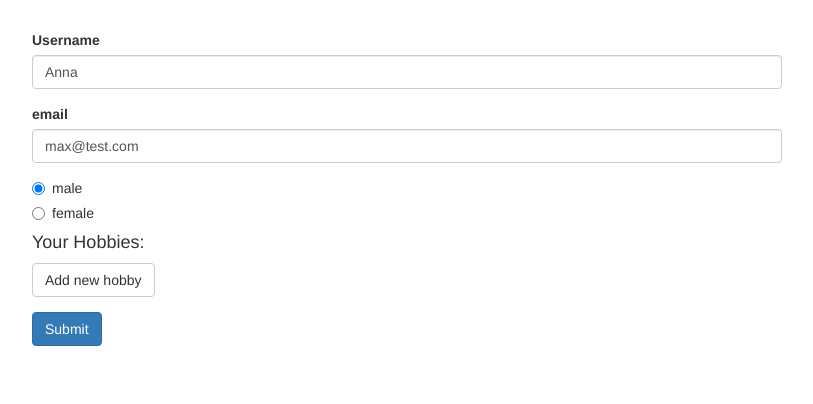
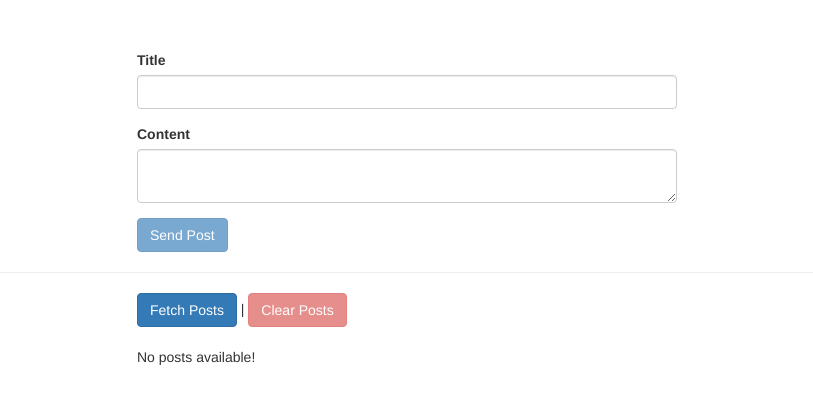
Before and after one commit to nimappl/angular-practice, an Angular app: page / in a window 1280 px wide. Shown: the top 404 px of the page, without its empty margins (233-1046 px from the left). Built offline with nearby package versions, Linux system fonts and the light colour scheme.

Commit message:
Starter Setup

```diff
--- a/src/app/app.component.css
+++ b/src/app/app.component.css
@@ -2,15 +2,6 @@
   margin-top: 30px;
 }
 
-.ng-invalid.ng-touched {
-  border-color: tomato;
+.row {
+  margin: 20px 0;
 }
-
-input.ng-invalid.ng-touched::placeholder {
-  color: lightsalmon;
-}
-
-input.ng-pending {
-  background: url('../assets/spinner-24px.svg') no-repeat right center;
-  background-origin: content-box;
-}
--- a/src/app/app.component.html
+++ b/src/app/app.component.html
@@ -1,64 +1,57 @@
 <div class="container">
   <div class="row">
-    <div class="col-xs-12 col-sm-10 col-md-8 col-sm-offset-1 col-md-offset-2">
-      <form [formGroup]="signupForm" (ngSubmit)="onSubmit()">
-        <div formGroupName="userData">
-          <div class="form-group">
-            <label for="username">Username</label>
-            <input
-              type="text"
-              id="username"
-              formControlName="username"
-              class="form-control">
-            <p
-              *ngIf="!signupForm.get('userData.username').valid && signupForm.get('userData.username').touched"
-              class="help-block"
-              style="color: tomato; font-size: 12px">
-              <span *ngIf="signupForm.get('userData.username').errors['nameIsForbidden']">This name is forbidden</span>
-              <span *ngIf="signupForm.get('userData.username').errors['required']">This field is required</span>
-            </p>
-          </div>
-          <div class="form-group">
-            <label for="email">email</label>
-            <input
-              type="text"
-              id="email"
-              formControlName="email"
-              class="form-control"
-              autocomplete="off">
-            <p
-              *ngIf="!signupForm.get('userData.email').valid && signupForm.get('userData.email').touched"
-              class="help-block"
-              style="color: #ff6347; font-size: 12px">
-              Please enter a valid email
-            </p>
-          </div>
+    <div class="col-xs-12 col-md-6 col-md-offset-3">
+      <form #postForm="ngForm" (ngSubmit)="onCreatePost(postForm.value)">
+        <div class="form-group">
+          <label for="title">Title</label>
+          <input
+            type="text"
+            class="form-control"
+            id="title"
+            required
+            ngModel
+            name="title"
+          />
         </div>
         <div class="form-group">
-          <div class="radio" *ngFor="let gender of genders">
-            <label>
-              <input
-                type="radio"
-                formControlName="gender"
-                [value]="gender">{{ gender }}
-            </label>
-          </div>
-          <div formArrayName="hobbies">
-            <h4>Your Hobbies: </h4>
-            <button class="btn btn-default" (click)="onAddHobby()" type="button">Add new hobby</button>
-            <div class="form-g roup" *ngFor="let hobbieControl of signupForm.get('hobbies')['controls']; let i = index">
-              <input type="text" class="form-control mt-3" [formControlName]="i" placeholder="Hobby...">
-            </div>
-          </div>
-          <p
-            *ngIf="!signupForm.valid && signupForm.touched"
-            class="help-block"
-            style="color: tomato">
-            Form is not vaild!
-          </p>
+          <label for="content">Content</label>
+          <textarea
+            class="form-control"
+            id="content"
+            required
+            ngModel
+            name="content"
+          ></textarea>
         </div>
-          <button class="btn btn-primary" type="submit">Submit</button>
+        <button
+          class="btn btn-primary"
+          type="submit"
+          [disabled]="!postForm.valid"
+        >
+          Send Post
+        </button>
       </form>
     </div>
   </div>
+  <hr />
+  <div class="row">
+    <div class="col-xs-12 col-md-6 col-md-offset-3">
+      <button class="btn btn-primary" (click)="onFetchPosts()">
+        Fetch Posts
+      </button>
+      |
+      <button
+        class="btn btn-danger"
+        [disabled]="loadedPosts.length < 1"
+        (click)="onClearPosts()"
+      >
+        Clear Posts
+      </button>
+    </div>
+  </div>
+  <div class="row">
+    <div class="col-xs-12 col-md-6 col-md-offset-3">
+      <p>No posts available!</p>
+    </div>
+  </div>
 </div>
--- a/src/app/app.component.ts
+++ b/src/app/app.component.ts
@@ -1,6 +1,5 @@
 import { Component, OnInit } from '@angular/core';
-import { FormArray, FormControl, FormGroup, Validators } from '@angular/forms';
-import { Observable } from 'rxjs';
+import { HttpClient } from '@angular/common/http';
 
 @Component({
   selector: 'app-root',
@@ -8,67 +7,29 @@
   styleUrls: ['./app.component.css']
 })
 export class AppComponent implements OnInit {
-  genders = ['male', 'female'];
-  signupForm: FormGroup;
-  forbiddenUsernames = ['Chris', 'Anna'];
+  loadedPosts = [];
 
-  ngOnInit() {
-    this.signupForm = new FormGroup({
-      userData: new FormGroup({
-        username: new FormControl(null, [Validators.required, this.forbiddenNames.bind(this)]),
-        email: new FormControl(null, [Validators.required, Validators.email], this.forbiddenEmails)
-      }),
-      hobbies: new FormArray([]),
-      gender: new FormControl('male')
-    });
+  constructor(private http: HttpClient) {}
 
-    this.signupForm.valueChanges.subscribe(value => {
-      console.log(value);
-    });
-    this.signupForm.statusChanges.subscribe(status => {
-      console.log(status);
-    });
+  ngOnInit() {}
 
-    this.signupForm.setValue({
-      userData: {
-        username: 'Max',
-        email: 'max@test.com',
-      },
-      hobbies: [],
-      gender: 'male'
-    });
-    this.signupForm.patchValue({
-      userData: {
-        username: 'Anna',
-      }
-    });
+  onCreatePost(postData: { title: string; content: string }) {
+    // Send Http request
+    this.http
+      .post(
+        'https://ng-complete-guide-c56d3.firebaseio.com/posts.json',
+        postData
+      )
+      .subscribe(responseData => {
+        console.log(responseData);
+      });
   }
 
-  onAddHobby() {
-    const control = new FormControl(null, Validators.required);
-    (this.signupForm.get('hobbies') as FormArray).push(control);
+  onFetchPosts() {
+    // Send Http request
   }
 
-  onSubmit() {
-    console.log(this.signupForm);
-    this.signupForm.reset();
-  }
-
-  forbiddenNames(control: FormControl): {[s: string]: boolean} {
-    if (this.forbiddenUsernames.indexOf(control.value) !== -1)
-      return {nameIsForbidden: true};
-    return null;
-  }
-
-  forbiddenEmails(control: FormControl): Promise<any> | Observable<any> {
-    const promise = new Promise<any>((resolve, reject) => {
-      setTimeout(() => {
-        if (control.value === 'test@test.com')
-          resolve({emailIsForbidden: true});
-        else
-          resolve(null);
-      }, 1500);
-    });
-    return promise;
+  onClearPosts() {
+    // Send Http request
   }
 }
```
Also changed, not shown: src/app/app.module.ts (+5 -9 lines), src/assets/spinner-24px.svg (deleted).
